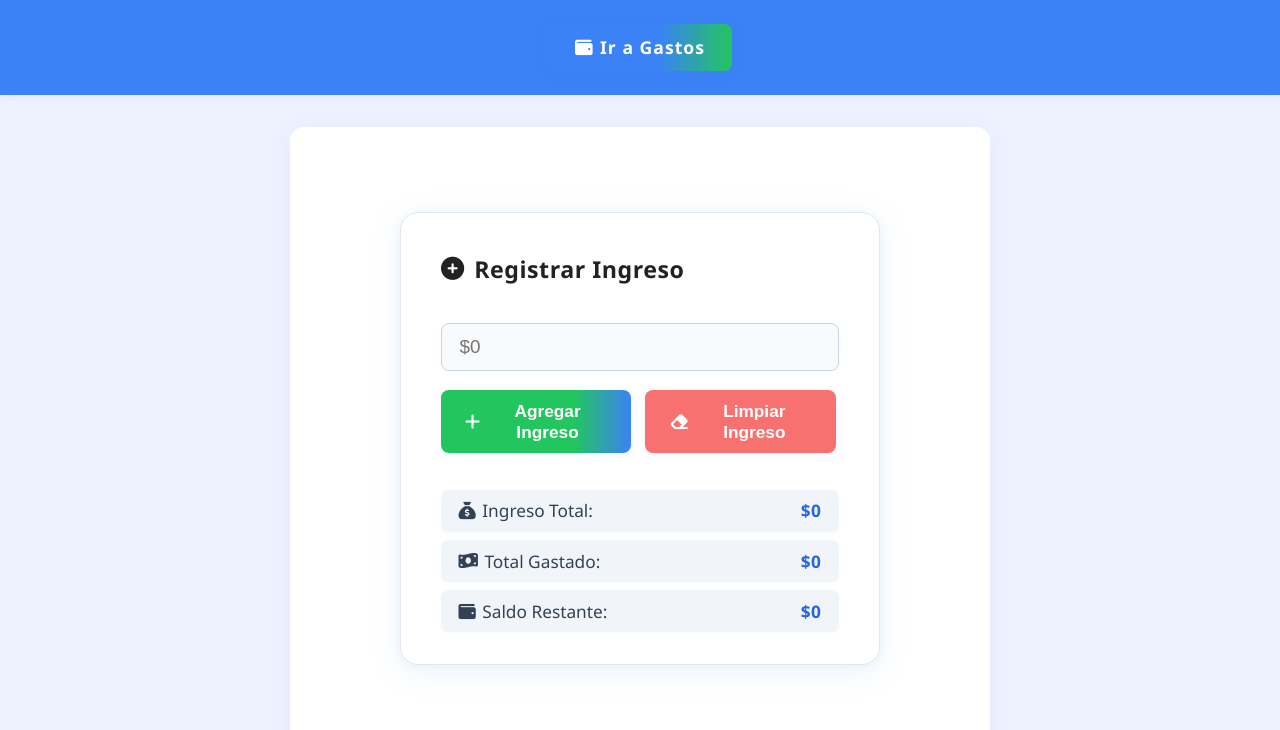
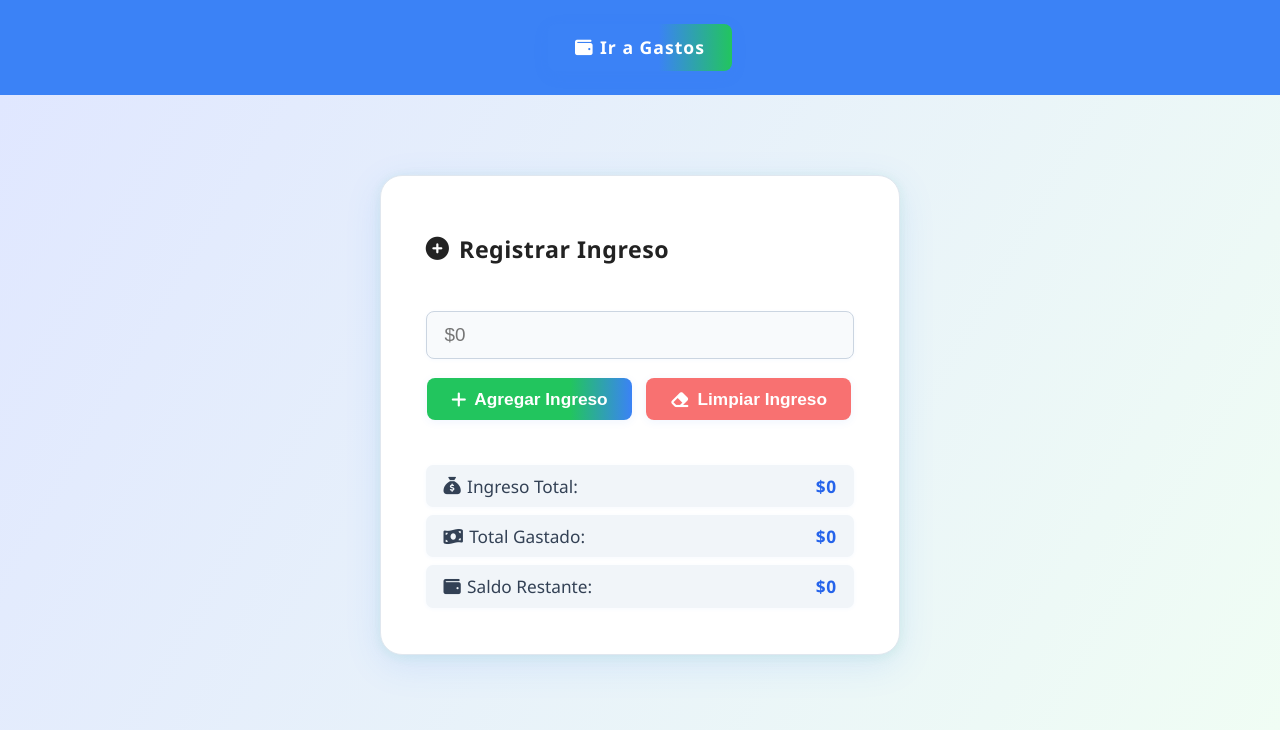
Before and after one commit to MiguelAngelZ1/Control-de-Gastos, a plain HTML site: page index.html in a window 1280 px wide. Shown: the part 70-800 px from the top of the page. Drawn offline with Linux system fonts and the light colour scheme; a script that the page names is missing.

Commit message:
Rediseño del index 3

```diff
--- a/css/ingresos.css
+++ b/css/ingresos.css
@@ -1,33 +1,34 @@
 /* --- NUEVO DISEÑO PROFESIONAL Y RESPONSIVO PARA EL FORMULARIO DE INGRESOS --- */
 
 .ingresos-section {
-  width: 100%;
-  min-height: 70vh;
+  width: 100vw;
+  min-height: 80vh;
   display: flex;
   justify-content: center;
   align-items: center;
   margin: 0;
-  padding: 2.5vh 0;
-  background: transparent;
+  padding: 0;
+  background: linear-gradient(120deg, #e0e7ff 0%, #f0fdf4 100%);
 }
 
 
 .ingresos-card {
   background: #fff;
-  border-radius: 18px;
-  box-shadow: 0 6px 32px rgba(59,130,246,0.10), 0 1.5px 8px rgba(34,197,94,0.06);
-  padding: 2.5rem 2.5rem 2rem 2.5rem;
-  max-width: 480px;
+  border-radius: 22px;
+  box-shadow: 0 10px 36px rgba(59,130,246,0.13), 0 2px 12px rgba(34,197,94,0.09);
+  padding: 3.2rem 2.8rem 2.5rem 2.8rem;
+  max-width: 520px;
   width: 100%;
   min-width: 320px;
   margin: 0 auto;
   display: flex;
   flex-direction: column;
-  gap: 1.7rem;
+  gap: 2.2rem;
   border: 1.5px solid #e0e7ef;
   transition: box-shadow 0.2s;
-  min-height: 420px;
+  min-height: 480px;
   justify-content: center;
+  align-items: stretch;
 }
 
 .ingresos-card:hover, .ingresos-card:focus-within {
@@ -188,3 +189,16 @@
     padding: 0.7rem 0.2rem 0.7rem 0.2rem;
   }
 }
+
+@media (max-width: 700px) {
+  .ingresos-card {
+    padding: 1.5rem 0.7rem 1rem 0.7rem;
+    max-width: 98vw;
+    min-width: unset;
+    min-height: 340px;
+  }
+  .ingresos-section {
+    min-height: 90vh;
+    padding: 0;
+  }
+}
--- a/css/main.css
+++ b/css/main.css
@@ -10,7 +10,8 @@ html, body {
   min-height: 100vh;
   margin: 0;
   padding: 0;
-  overflow-x: hidden; /* Evita scroll horizontal */
+  /* Quitar overflow-x para evitar scroll horizontal */
+  overflow-x: hidden;
   box-sizing: border-box;
 }
 
@@ -22,13 +23,13 @@ html {
 }
 
 body {
+  /* Elimina max-width y width fijos para aprovechar la pantalla */
   font-family: 'Segoe UI', Arial, sans-serif;
   background: #eef2ff;
   color: #222;
-  width: 100vw;
-  max-width: 100vw;
   min-height: 100vh;
   box-sizing: border-box;
+  /* Quitar width y max-width */
 }
 
 a {
@@ -111,12 +112,16 @@ a:hover {
 .site-main {
   flex: 1;
   width: 100%;
-  max-width: 700px;
-  margin: 2rem auto 0 auto;
-  background: #fff;
-  border-radius: 14px;
-  box-shadow: 0 4px 24px rgba(59, 130, 246, 0.08);
-  padding: 2rem 2.5rem 2.5rem 2.5rem;
+  max-width: none; /* Aprovecha todo el ancho disponible */
+  margin: 0;
+  background: transparent;
+  border-radius: 0;
+  box-shadow: none;
+  padding: 0;
+  display: flex;
+  flex-direction: column;
+  align-items: stretch;
+  min-height: 80vh;
 }
 
 .section-title {
```
